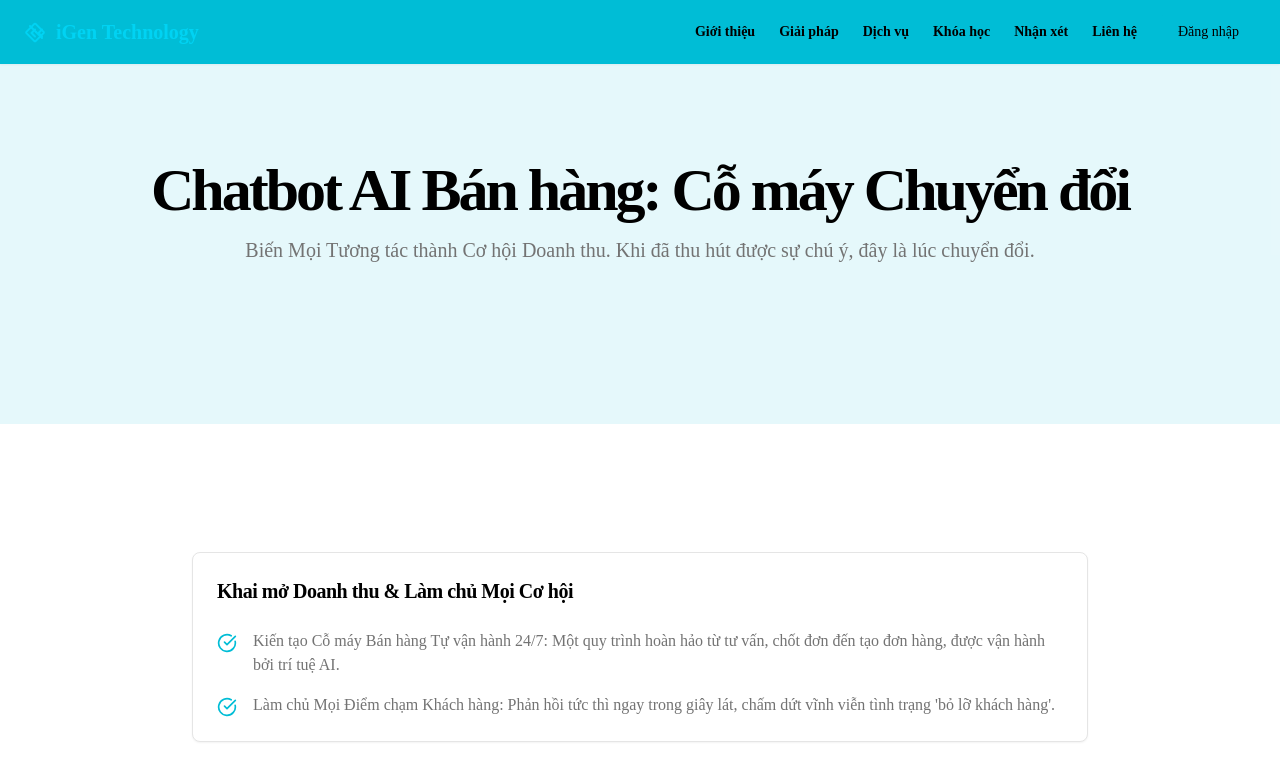
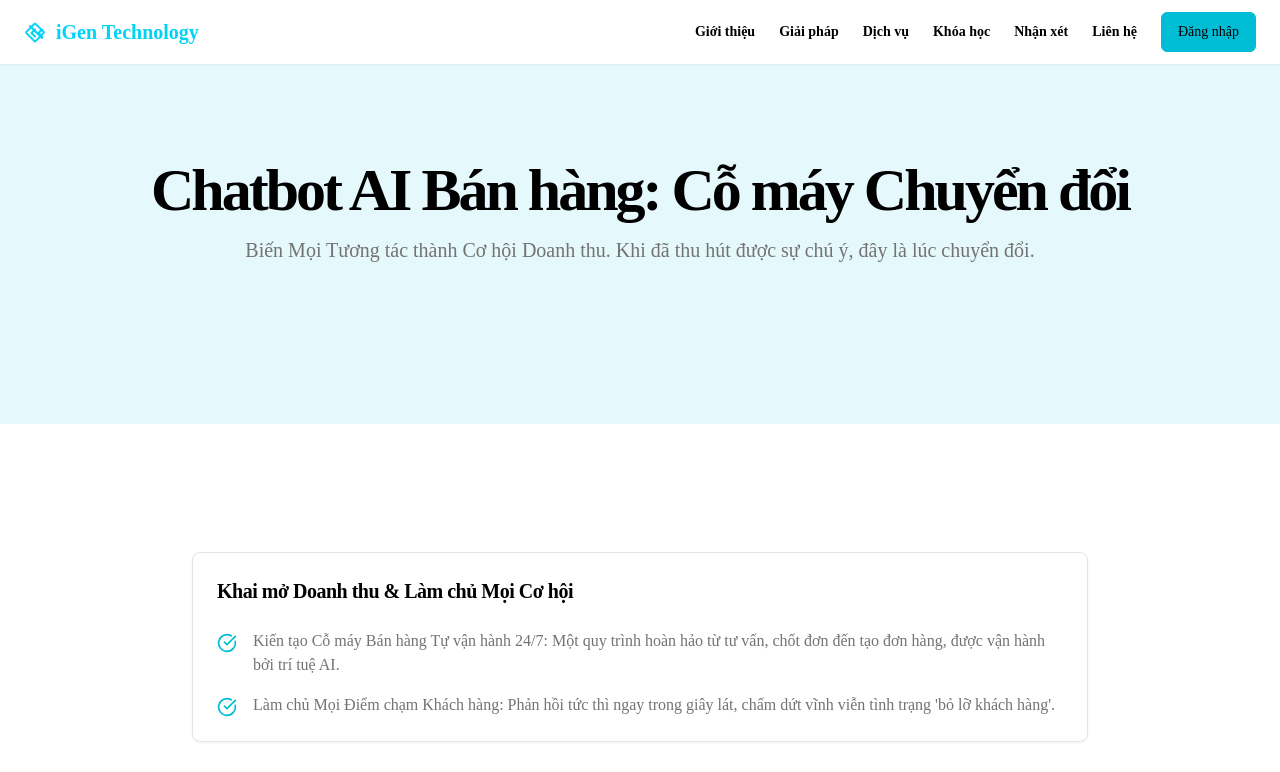
Before and after one commit to jb007-gg/igen-backend, a Next.js app: page /chatbot in a window 1280 px wide. Shown: the top 772 px of the page. Built offline with nearby package versions, Linux system fonts and the light colour scheme.

Commit message:
when scrolling change the background-color to white (_for element <Heade

```diff
--- a/src/components/landing/header.tsx
+++ b/src/components/landing/header.tsx
@@ -50,17 +50,17 @@ export function Header() {
 
   const headerClasses = cn(
     "px-4 lg:px-6 h-16 flex items-center fixed top-0 left-0 right-0 z-50 transition-colors duration-300",
-    isTransparent ? "bg-transparent" : "bg-primary shadow-sm"
+    isTransparent ? "bg-transparent" : "bg-white shadow-sm"
   );
 
   const linkClasses = (isMobile = false) => cn(
     "font-bold hover:underline underline-offset-4",
-    isMobile ? "text-black text-lg" : `text-sm ${isTransparent ? "text-white" : "text-primary-foreground"}`
+    isMobile ? "text-black text-lg" : `text-sm ${isTransparent ? "text-white" : "text-black"}`
   );
 
   const buttonClasses = cn(
     "bg-primary text-primary-foreground hover:bg-primary/90",
-    isTransparent ? 'border border-primary text-white' : 'border-primary text-primary-foreground'
+    isTransparent ? 'border border-white text-white' : 'border-primary text-primary-foreground'
   );
 
   const mobileMenuButtonClasses = cn(
```
